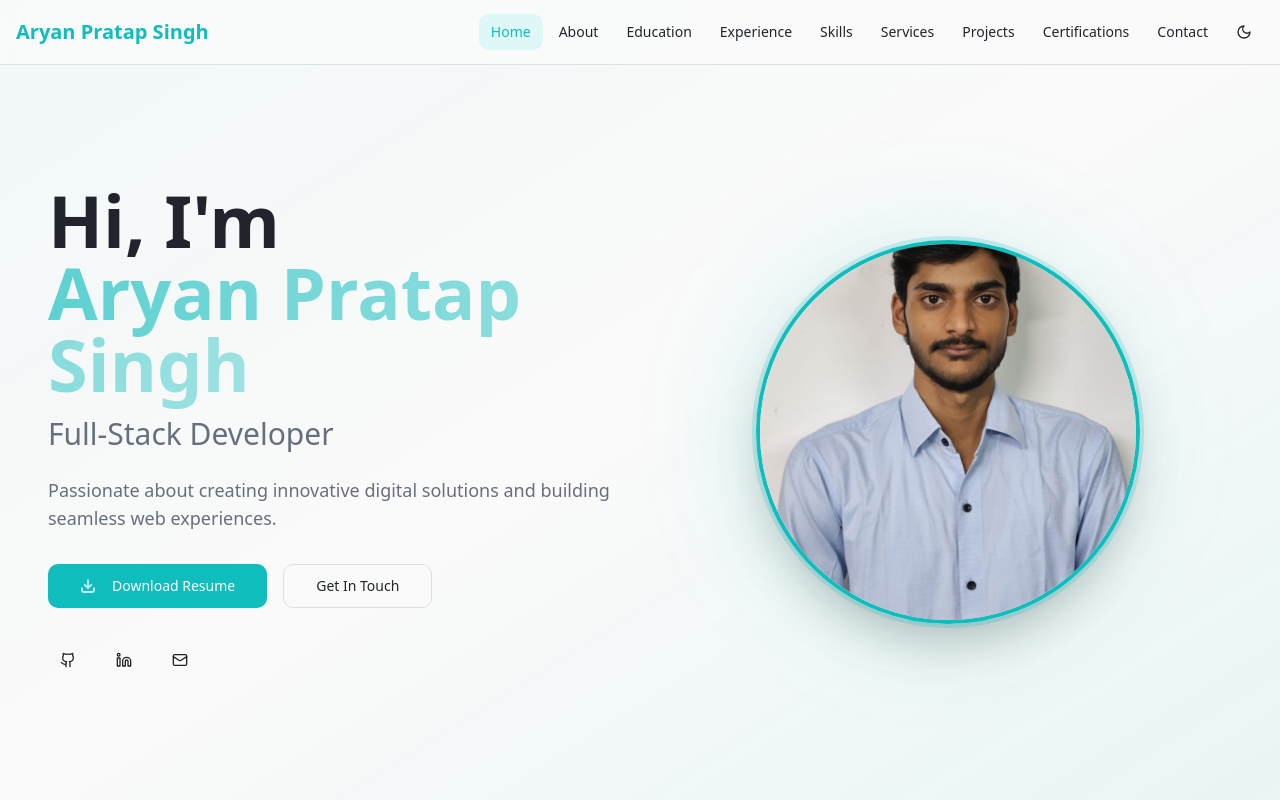
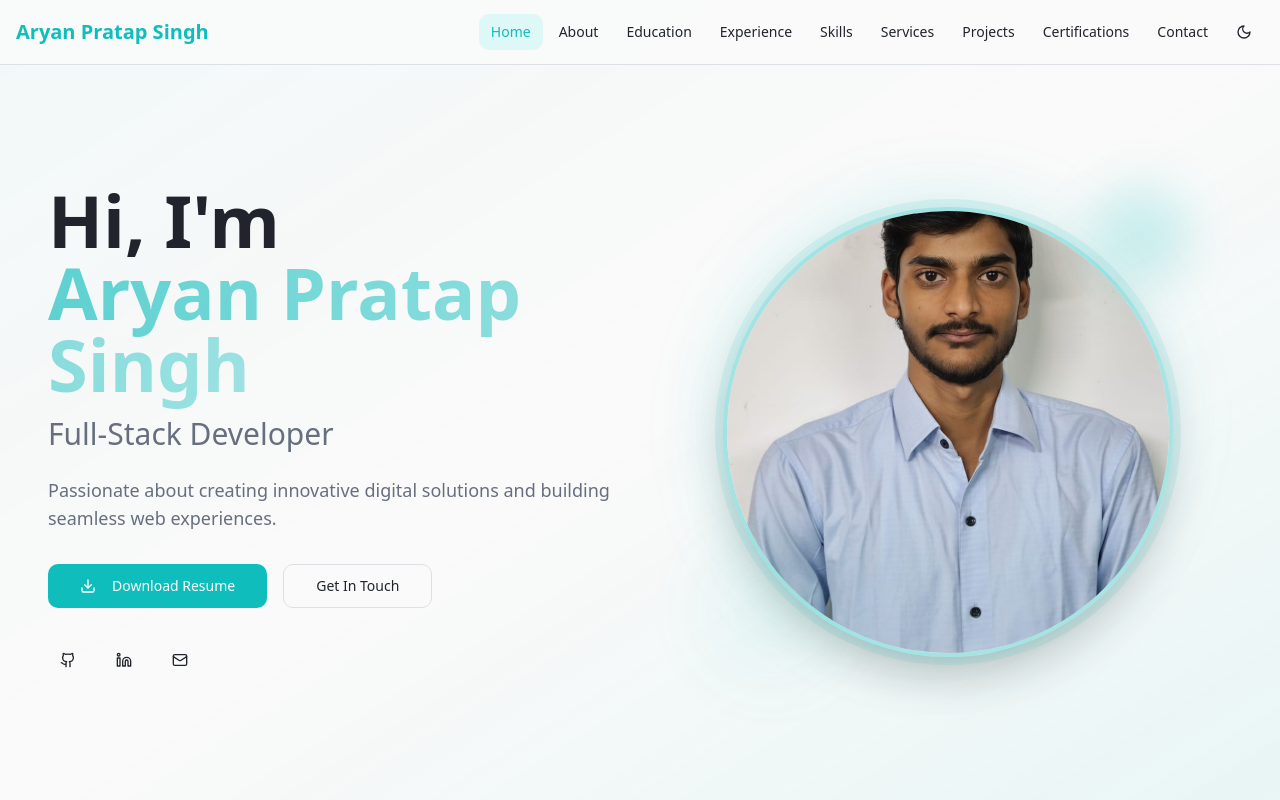
Before and after one commit to aryanA0208/aryan_website, a React (Vite) app: page / in a window 1280 px wide. Shown: the top 800 px of the page. Built offline with nearby package versions, Linux system fonts and the light colour scheme; the HTML template or start-up script is replaced by a standard one.

Commit message:
Refine profile image

```diff
--- a/src/components/Hero.tsx
+++ b/src/components/Hero.tsx
@@ -48,11 +48,25 @@ export const Hero = () => {
             </div>
           </div>
           <div className="flex-1 flex justify-center animate-scale-in" style={{ animationDelay: '0.3s' }}>
-            <div className="relative">
-              <div className="absolute inset-0 bg-gradient-to-r from-primary/30 to-primary/10 rounded-full blur-3xl animate-pulse" style={{ animationDuration: '3s' }}></div>
-              <div className="relative hover:scale-105 transition-transform duration-500">
-                <img src={profileImage} alt="Aryan Pratap Singh" className="relative w-72 h-72 md:w-96 md:h-96 rounded-full object-cover border-4 border-primary shadow-2xl ring-4 ring-primary/20 hover:ring-primary/40 transition-all duration-500" />
+            <div className="relative w-80 h-80 md:w-[450px] md:h-[450px]">
+              {/* Animated glow effect */}
+              <div className="absolute inset-0 bg-gradient-to-br from-primary/40 via-primary/20 to-transparent rounded-full blur-2xl animate-pulse" style={{ animationDuration: '3s' }}></div>
+
+              {/* Image container with enhanced styling */}
+              <div className="relative w-full h-full rounded-full overflow-hidden border-4 border-primary/30 shadow-2xl ring-8 ring-primary/10 hover:ring-primary/30 hover:scale-[1.02] transition-all duration-500 backdrop-blur-sm">
+                <img
+                  src={profileImage}
+                  alt="Aryan Pratap Singh - Full Stack Developer"
+                  className="w-full h-full object-cover object-center transform hover:scale-110 transition-transform duration-700"
+                  loading="eager"
+                />
+                {/* Gradient overlay for better contrast */}
+                <div className="absolute inset-0 bg-gradient-to-t from-primary/5 via-transparent to-transparent pointer-events-none"></div>
               </div>
+
+              {/* Decorative elements */}
+              <div className="absolute -top-4 -right-4 w-24 h-24 bg-primary/20 rounded-full blur-xl animate-bounce-subtle"></div>
+              <div className="absolute -bottom-4 -left-4 w-32 h-32 bg-primary/10 rounded-full blur-2xl animate-pulse" style={{ animationDuration: '4s' }}></div>
             </div>
           </div>
         </div>
```
